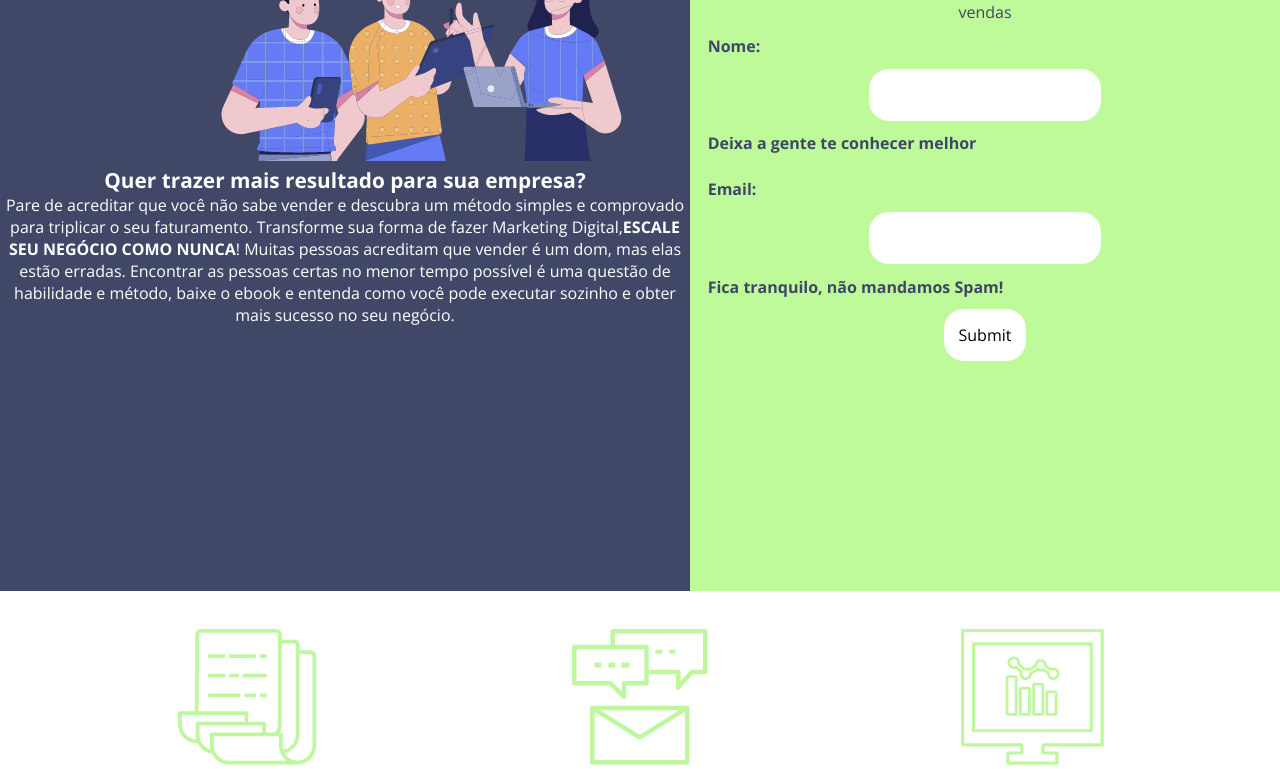
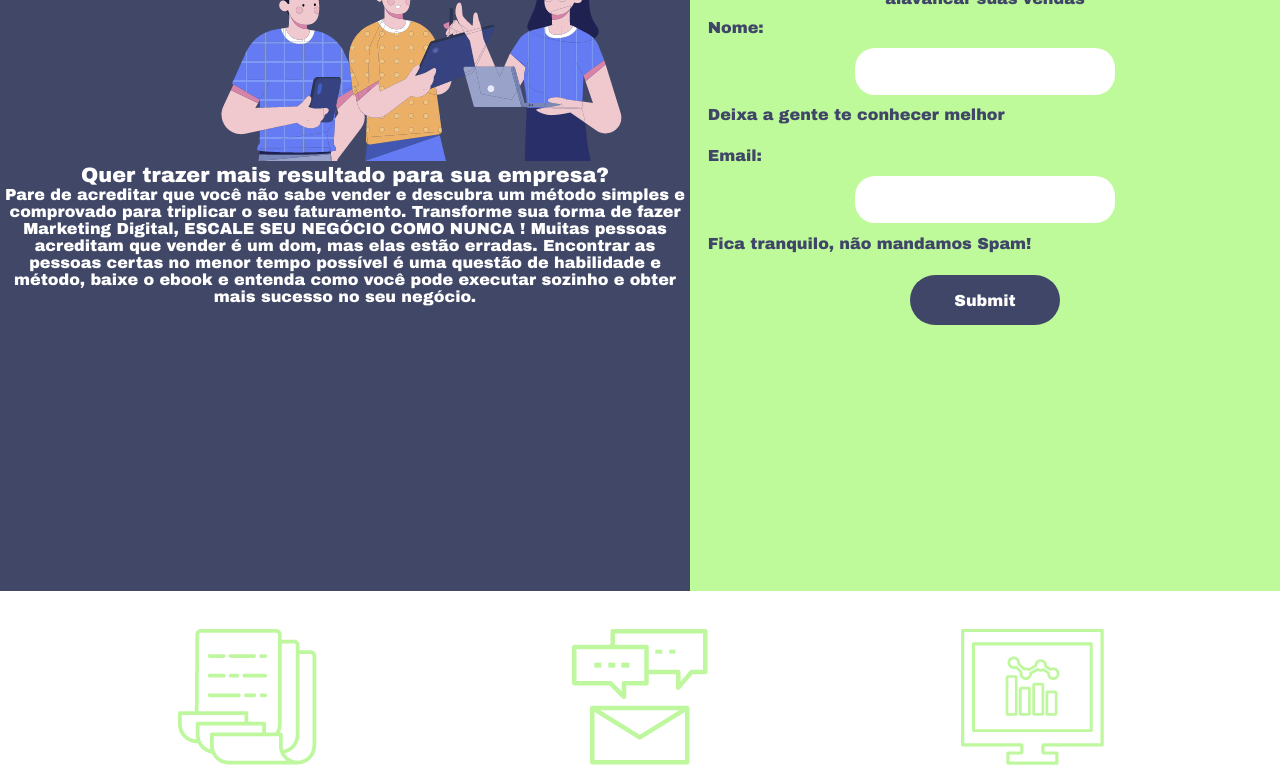
Before and after one commit to FabioDantasCruz/Leadster, a plain HTML site: page index.html in a window 1280 px wide. Shown: the part 49-818 px from the top of the page. Drawn offline with nearby package versions, Linux system fonts and the light colour scheme.

Commit message:
ajuste fonte

```diff
--- a/index.html
+++ b/index.html
@@ -49,11 +49,11 @@
             <div class = "logo">
                 <a href = "index.html"><img src = "img/LogoMaior.png"></a>
                 </div>
-            <img src = "img/IlustraMaior.png">
+            <img id = "imagemMaior" src = "img/IlustraMaior.png">
             <h1>Quer trazer mais resultado para sua empresa?</h1>
 			<h3>
                 Pare de acreditar que você não sabe vender e descubra um método simples  e comprovado para triplicar o seu faturamento.
-                Transforme sua forma de fazer Marketing Digital,<b>ESCALE SEU NEGÓCIO COMO NUNCA</b>!
+                Transforme sua forma de fazer Marketing Digital,<b> ESCALE SEU NEGÓCIO COMO NUNCA </b>!
                 Muitas pessoas acreditam que vender é um dom, mas elas estão erradas.
                 Encontrar as pessoas certas no menor tempo possível é uma questão de habilidade e método, baixe o ebook e entenda como você pode executar sozinho e obter mais sucesso no seu negócio.</h3>
         </div>
@@ -79,10 +79,9 @@
                   required
                 />
             <p> Fica tranquilo, não mandamos Spam!</p>
-
                 <input name="redirectTo" type="hidden" value="https://www.leadster.com.br/sucesso.html" />
               <!-- input name="debugMode" type="hidden" value="true" /> -->
-                <input type="submit" />
+                <input id="botao" type="submit" />
 
               </form>
         </div>
--- a/style/style.css
+++ b/style/style.css
@@ -1,5 +1,5 @@
 *{margin: 0; padding: 0; font-size: 100%; border: nome; outline: none; font-weight:normal; box-sizing: border-box;
-font-family: 'Open Sans', sans-serif;}
+    font-family: 'Arial Black'}
     a {text-decoration: none;}
     img {max-width: 100%;}
 
@@ -51,9 +51,46 @@ img {max-width: 100%;}
 
     }
 
+
     .div-interna-2 h1{font-size: 1.3em; font-weight: bold; }
     .div-interna-2 h3{font-size: 1em; }
     .div-interna-2 p{font-weight: bold; float: initial; padding: 2% 3% ;text-align: left}
+
+
+    .div-interna-2 form{
+
+        align-items: flex-start ;
+        align-content: flex-start;
+    }
+
+    .div-interna-2 input {
+        padding: 15px;
+        border: 1px;
+        background: #FFFFFF 0% 0% no-repeat padding-box;
+        border-radius: 20px;
+        opacity: 1;
+        cursor: pointer;
+        flex: 1;
+        align-content: stretch;
+
+    }
+
+    #botao {
+        margin-top: 2%;
+        top: 573px;
+        left: 1047px;
+        width: 150px;
+        height: 50px;
+        background: #404668 0% 0% no-repeat padding-box;
+        border-radius: 32px;
+        opacity: 1;
+        font-weight: bold;
+        letter-spacing: 0;
+        color: #FFFFFF;
+
+
+
+    }
 
 
     .div-interna-3{
@@ -72,23 +109,7 @@ img {max-width: 100%;}
     a:hover{color: #ffffff;}
     a{color: crimson;}
 
-.div-interna-2 form{
 
-    align-items: flex-start ;
-    align-content: flex-start;
-}
-
-.div-interna-2 input {
-    padding: 15px;
-    border: 1px;
-    background: #FFFFFF 0% 0% no-repeat padding-box;
-    border-radius: 20px;
-    opacity: 1;
-    cursor: pointer;
-    flex: 1;
-    align-content: stretch;
-
-}
 
     .container-2{
 
@@ -109,8 +130,9 @@ a{color: crimson;}
         text-align: center;
         font: Regular 16px/23px Arial Black;
         letter-spacing: 0;
-    margin-bottom: 3%;
+        margin-bottom: 5%;
         flex-grow: 1;
+
     }
     .item h3{font-size: 1.3em; font-weight: bold; }
     .item h5{font-size: 1em; }
@@ -129,4 +151,3 @@ a{color: crimson;}
     }
 
     .rodape p{text-align: right;  font-weight: bold;  font: Regular 16px/23px Arial Black; content: initial;}
-.rodape logo
```
Lines whose indentation alone changed are shown as unchanged.
